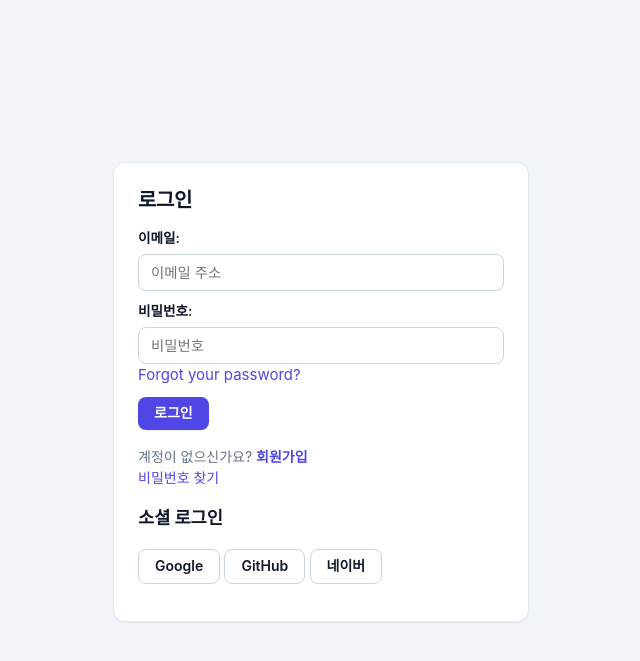
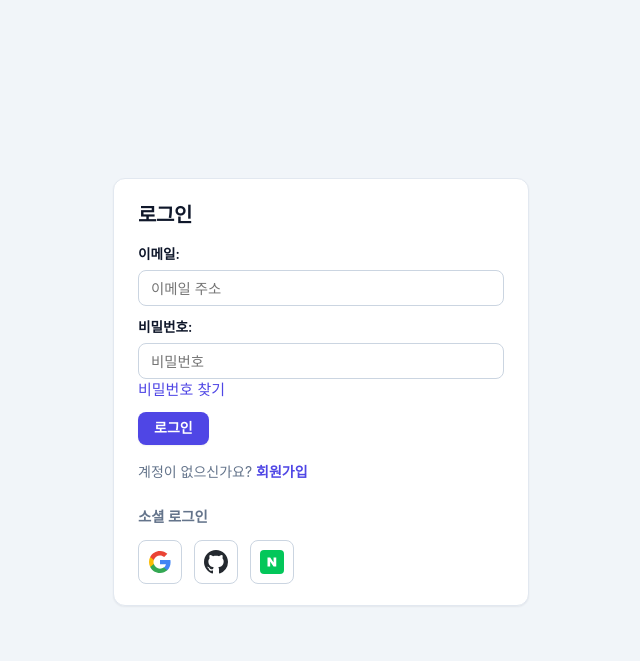
Before and after one commit to HyeonsuRyu/tutoring-manager, a Django app: page /accounts/login/ in a window 1280 px wide. Shown: the top 661 px of the page, without its empty margins (319-959 px from the left). Run offline with Django 5.2, Linux system fonts and the light colour scheme; some libraries are stand-ins or nearby versions; some web fonts are replaced.

Commit message:
소셜로그인 아이콘 추가 및 비밀번호 찾기 중복 링크 제거

```diff
--- a/static/app.css
+++ b/static/app.css
@@ -214,6 +214,63 @@ body.app-guest .guest-main .messages li {
 
 .auth-card h1 {
   margin-top: 0;
+}
+
+.social-login-heading {
+  margin: 1.5rem 0 0.75rem;
+  font-size: 0.9rem;
+  font-weight: 600;
+  color: var(--text-muted, #64748b);
+}
+
+.social-login {
+  display: flex;
+  flex-wrap: wrap;
+  gap: 0.75rem;
+  align-items: center;
+}
+
+.social-login-btn {
+  display: inline-flex;
+  align-items: center;
+  justify-content: center;
+  width: 2.75rem;
+  height: 2.75rem;
+  padding: 0;
+  border: 1px solid var(--border-strong);
+  border-radius: var(--radius-sm);
+  background: var(--surface);
+  color: #24292f;
+  text-decoration: none;
+  transition: border-color 0.15s, box-shadow 0.15s, transform 0.1s;
+}
+
+.social-login-btn:hover {
+  border-color: var(--border-strong);
+  box-shadow: 0 2px 8px rgba(15, 23, 42, 0.08);
+  transform: translateY(-1px);
+}
+
+.social-login-btn:focus-visible {
+  outline: none;
+  box-shadow: 0 0 0 3px rgba(79, 70, 229, 0.25);
+}
+
+.social-login-btn--google:hover {
+  border-color: #4285f4;
+}
+
+.social-login-btn--github:hover {
+  border-color: #24292f;
+}
+
+.social-login-btn--naver:hover {
+  border-color: #03c75a;
+}
+
+.social-login-icon {
+  display: block;
+  flex-shrink: 0;
 }
 
 .auth-form-card .auth-form {
--- /dev/null
+++ b/templates/account/includes/social_login_buttons.html
@@ -0,0 +1,22 @@
+{% load socialaccount %}
+<nav class="social-login" aria-label="소셜 로그인">
+  <a class="social-login-btn social-login-btn--google" href="{% provider_login_url 'google' %}" aria-label="Google 계정으로 계속">
+    <svg class="social-login-icon" viewBox="0 0 24 24" width="24" height="24" aria-hidden="true">
+      <path fill="#4285F4" d="M22.56 12.25c0-.78-.07-1.53-.2-2.25H12v4.26h5.92c-.26 1.37-1.04 2.53-2.21 3.31v2.77h3.57c2.08-1.92 3.28-4.74 3.28-8.09z"/>
+      <path fill="#34A853" d="M12 23c2.97 0 5.46-.98 7.28-2.66l-3.57-2.77c-.98.66-2.23 1.06-3.71 1.06-2.86 0-5.29-1.93-6.16-4.53H2.18v2.84C3.99 20.53 7.7 23 12 23z"/>
+      <path fill="#FBBC05" d="M5.84 14.09c-.22-.66-.35-1.36-.35-2.09s.13-1.43.35-2.09V7.07H2.18C1.43 8.55 1 10.22 1 12s.43 3.45 1.18 4.93l3.66-2.84z"/>
+      <path fill="#EA4335" d="M12 5.38c1.62 0 3.06.56 4.21 1.64l3.15-3.15C17.45 2.09 14.97 1 12 1 7.7 1 3.99 3.47 2.18 7.07l3.66 2.84c.87-2.6 3.3-4.53 6.16-4.53z"/>
+    </svg>
+  </a>
+  <a class="social-login-btn social-login-btn--github" href="{% provider_login_url 'github' %}" aria-label="GitHub 계정으로 계속">
+    <svg class="social-login-icon" viewBox="0 0 24 24" width="24" height="24" aria-hidden="true">
+      <path fill="currentColor" d="M12 0C5.37 0 0 5.37 0 12c0 5.31 3.435 9.795 8.205 11.385.6.105.825-.255.825-.57 0-.285-.015-1.23-.015-2.235-3.015.555-3.795-.735-4.035-1.41-.135-.345-.72-1.41-1.23-1.695-.42-.225-1.02-.78-.015-.795.945-.015 1.62.87 1.845 1.23 1.08 1.815 2.805 1.305 3.495.99.105-.78.42-1.305.765-1.605-2.67-.3-5.46-1.335-5.46-5.925 0-1.305.465-2.385 1.23-3.225-.12-.3-.54-1.515.12-3.15 0 0 1.005-.315 3.3 1.23.96-.27 1.98-.405 3-.405s2.04.135 3 .405c2.295-1.56 3.3-1.23 3.3-1.23.66 1.635.24 2.85.12 3.15.765.84 1.23 1.905 1.23 3.225 0 4.605-2.805 5.625-5.475 5.925.435.375.81 1.095.81 2.22 0 1.605-.015 2.895-.015 3.3 0 .315.225.69.825.57A12.02 12.02 0 0024 12c0-6.63-5.37-12-12-12z"/>
+    </svg>
+  </a>
+  <a class="social-login-btn social-login-btn--naver" href="{% provider_login_url 'naver' %}" aria-label="네이버 계정으로 계속">
+    <svg class="social-login-icon" viewBox="0 0 24 24" width="24" height="24" aria-hidden="true">
+      <rect width="24" height="24" rx="4" fill="#03C75A"/>
+      <path fill="#fff" d="M13.58 12.52 10.2 7.5H7.5v9h2.67v-4.98l3.38 4.98h2.7v-9h-2.67v4.52z"/>
+    </svg>
+  </a>
+</nav>
--- a/templates/account/login.html
+++ b/templates/account/login.html
@@ -1,5 +1,4 @@
 {% extends "base.html" %}
-{% load socialaccount %}
 {% block title %}로그인{% endblock %}
 {% block content %}
 <div class="card auth-card">
@@ -9,14 +8,9 @@
     <button type="submit" class="btn">로그인</button>
   </form>
   <p class="text-muted" style="margin-top:1rem">
-    계정이 없으신가요? <a href="{% url 'account_signup' %}"><strong>회원가입</strong></a><br>
-    <a href="{% url 'account_reset_password' %}">비밀번호 찾기</a>
+    계정이 없으신가요? <a href="{% url 'account_signup' %}"><strong>회원가입</strong></a>
   </p>
-  <h3>소셜 로그인</h3>
-  <p>
-    <a class="btn btn-secondary" href="{% provider_login_url 'google' %}">Google</a>
-    <a class="btn btn-secondary" href="{% provider_login_url 'github' %}">GitHub</a>
-    <a class="btn btn-secondary" href="{% provider_login_url 'naver' %}">네이버</a>
-  </p>
+  <h3 class="social-login-heading">소셜 로그인</h3>
+  {% include "account/includes/social_login_buttons.html" %}
 </div>
 {% endblock %}
--- /dev/null
+++ b/templates/account/password_reset_help_text.html
@@ -0,0 +1 @@
+<a href="{% url 'account_reset_password' %}">비밀번호 찾기</a>
--- a/templates/account/signup.html
+++ b/templates/account/signup.html
@@ -12,5 +12,7 @@
   <p class="text-muted" style="margin-top:1rem">
     이미 계정이 있으신가요? <a href="{% url 'account_login' %}">로그인</a>
   </p>
+  <h3 class="social-login-heading">소셜 로그인</h3>
+  {% include "account/includes/social_login_buttons.html" %}
 </div>
 {% endblock %}
```
Also changed, not shown: tests/integration/accounts/test_login_flow.py (+3 -1 lines).
